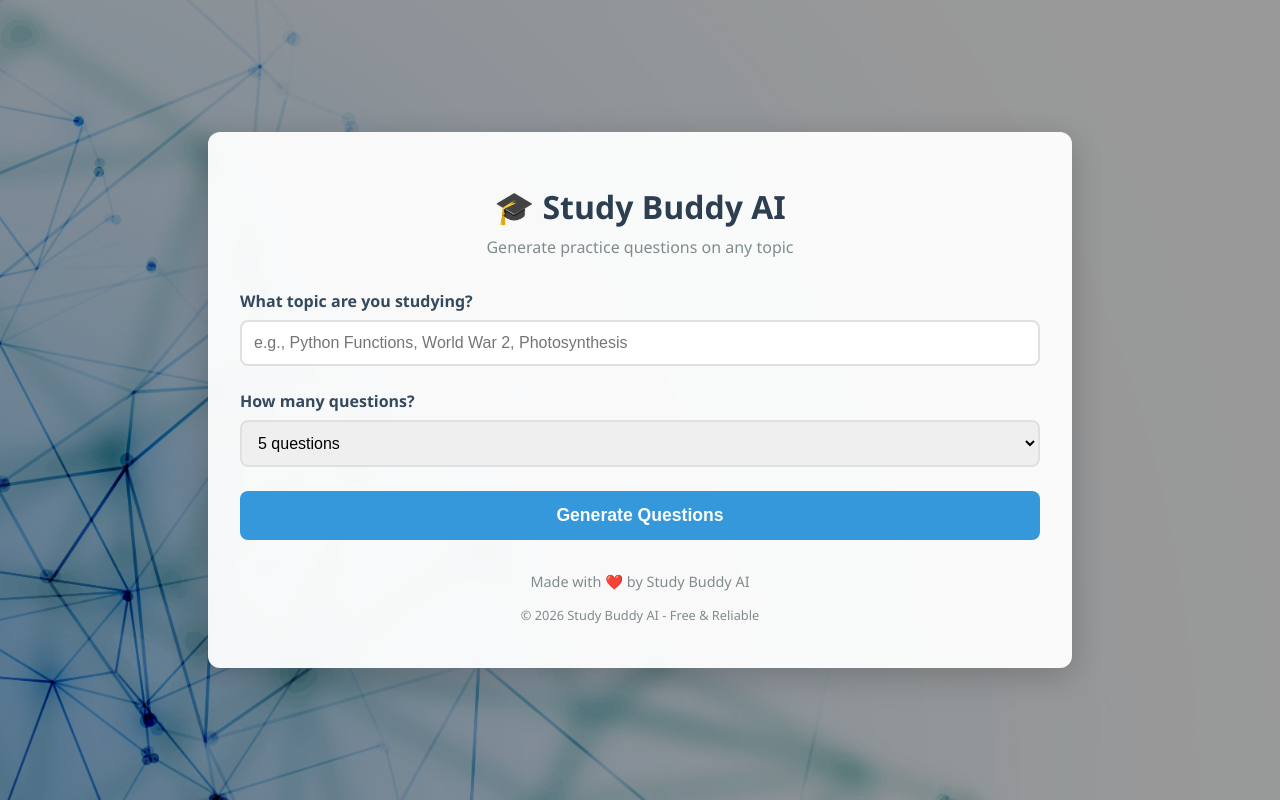
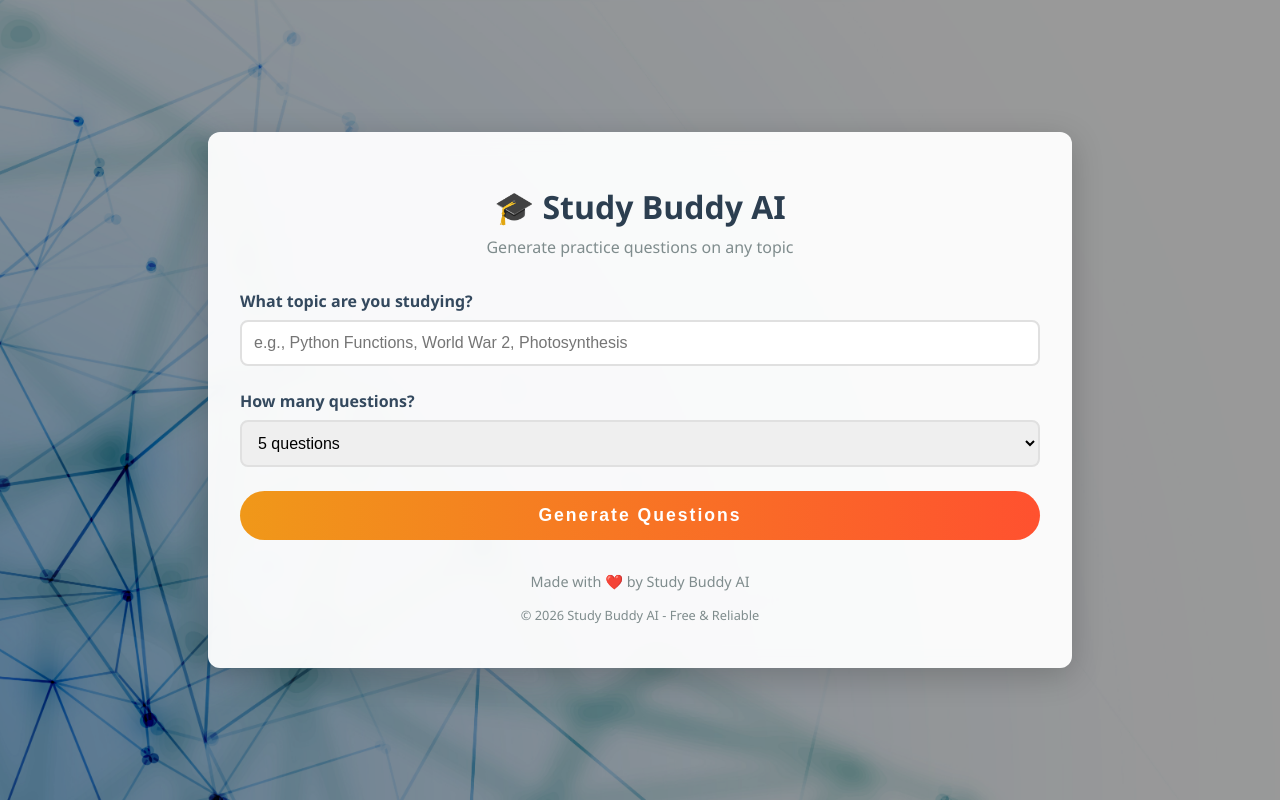
Before and after one commit to abdhesh369/Projects, a Flask app: page / in a window 1280 px wide. Run offline with Flask 3, Linux system fonts and the light colour scheme.

Commit message:
feat: enhance button loading state with animated gradient and text update

```diff
--- a/AI Study Buddy/static/style.css
+++ b/AI Study Buddy/static/style.css
@@ -1,3 +1,4 @@
+/* Base Styles */
 body {
     font-family: 'Segoe UI', Tahoma, Geneva, Verdana, sans-serif;
     margin: 0;
@@ -33,6 +34,7 @@ body {
     -webkit-backdrop-filter: blur(10px);
 }
 
+/* Typography */
 h1 {
     color: #2c3e50;
     text-align: center;
@@ -47,6 +49,7 @@ p.subtitle {
     margin-bottom: 2rem;
 }
 
+/* Form Elements */
 label {
     display: block;
     margin-bottom: 0.5rem;
@@ -72,21 +75,56 @@ select:focus {
     outline: none;
 }
 
+/* Animated Gradient Button */
 button.btn-primary {
     width: 100%;
     padding: 14px;
     font-size: 1.1rem;
-    background-color: #3498db;
+    background: linear-gradient(to right, #F09819, #FF512F);
     color: white;
     border: none;
-    border-radius: 8px;
+    border-radius: 25px;
     cursor: pointer;
     font-weight: 600;
-    transition: background-color 0.2s ease, transform 0.1s ease;
+    letter-spacing: 2px;
+    position: relative;
+    overflow: hidden;
+    z-index: 1;
+    transition: all cubic-bezier(0.56, 0.51, 0.85, 0.84) 0.3s;
+    display: flex;
+    align-items: center;
+    justify-content: center;
 }
 
-button.btn-primary:hover {
-    background-color: #2980b9;
+button.btn-primary .btn-text {
+    display: block;
+    transition: all cubic-bezier(0.56, 0.51, 0.85, 0.84) 400ms;
+    transform: translate(0%);
+}
+
+button.btn-primary::after {
+    content: attr(data-content);
+    position: absolute;
+    transform: translate(-100%, -50%);
+    transition: all cubic-bezier(0.56, 0.51, 0.85, 0.84) 320ms;
+    left: 0;
+    right: 0;
+    z-index: -1;
+    top: 50%;
+    bottom: 0;
+    opacity: 0;
+}
+
+button.btn-primary:hover::after {
+    transform: translate(0%, -50%);
+    transition: all cubic-bezier(0.56, 0.51, 0.85, 0.84) 450ms;
+    opacity: 1;
+}
+
+button.btn-primary:hover .btn-text {
+    transform: translate(130%);
+    transition: all cubic-bezier(0.56, 0.51, 0.85, 0.84) 400ms;
+    opacity: 0;
 }
 
 button.btn-primary:active {
@@ -94,11 +132,21 @@ button.btn-primary:active {
 }
 
 button.btn-primary:disabled {
-    background-color: #95a5a6;
+    background: #95a5a6;
     cursor: not-allowed;
     transform: none;
 }
 
+button.btn-primary:disabled::after {
+    display: none;
+}
+
+button.btn-primary:disabled:hover .btn-text {
+    transform: translate(0%);
+    opacity: 1;
+}
+
+/* Question Cards */
 .question-card {
     background: white;
     border-left: 5px solid #3498db;
@@ -123,6 +171,7 @@ button.btn-primary:disabled {
     border-radius: 6px;
 }
 
+/* Secondary Button */
 .btn-secondary {
     display: inline-block;
     padding: 12px 24px;
@@ -138,6 +187,7 @@ button.btn-primary:disabled {
     background-color: #2980b9;
 }
 
+/* Footer */
 .footer {
     text-align: center;
     margin-top: 2rem;
@@ -145,11 +195,12 @@ button.btn-primary:disabled {
     font-size: 0.9rem;
 }
 
+/* Loading Spinner */
 .spinner {
     display: inline-block;
     width: 20px;
     height: 20px;
-    border: 3px solid rgba(255,255,255,.3);
+    border: 3px solid rgba(255, 255, 255, 0.3);
     border-radius: 50%;
     border-top-color: #fff;
     animation: spin 1s ease-in-out infinite;
@@ -158,9 +209,12 @@ button.btn-primary:disabled {
 }
 
 @keyframes spin {
-    to { transform: rotate(360deg); }
+    to {
+        transform: rotate(360deg);
+    }
 }
 
+/* Utility Classes */
 .hidden {
     display: none;
 }
--- a/AI Study Buddy/templates/index.html
+++ b/AI Study Buddy/templates/index.html
@@ -18,8 +18,8 @@
     <option value="10">10 questions</option>
   </select>
 
-  <button type="submit" class="btn-primary" id="submitBtn">
-    <span id="btnText">Generate Questions</span>
+  <button type="submit" class="btn-primary" id="submitBtn" data-content="✨ Generating...">
+    <span class="btn-text" id="btnText">Generate Questions</span>
     <span id="loadingSpinner" class="spinner hidden"></span>
     <span id="loadingText" class="hidden">Generating...</span>
   </button>
@@ -32,7 +32,6 @@
     var spinner = document.getElementById('loadingSpinner');
     var loadingText = document.getElementById('loadingText');
 
-    // Disable button to prevent multiple submissions
     btn.disabled = true;
 
     // Show loading state
```
